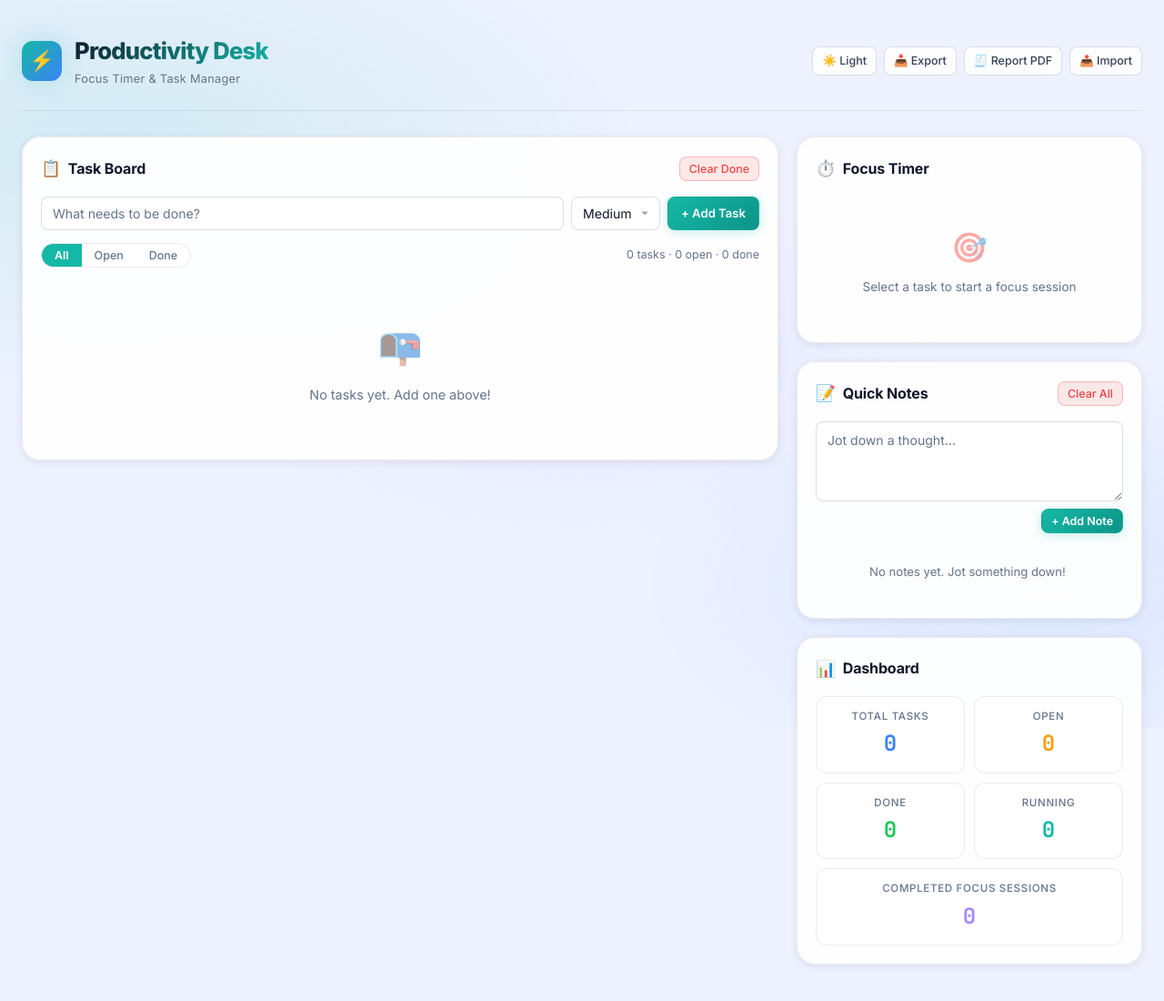
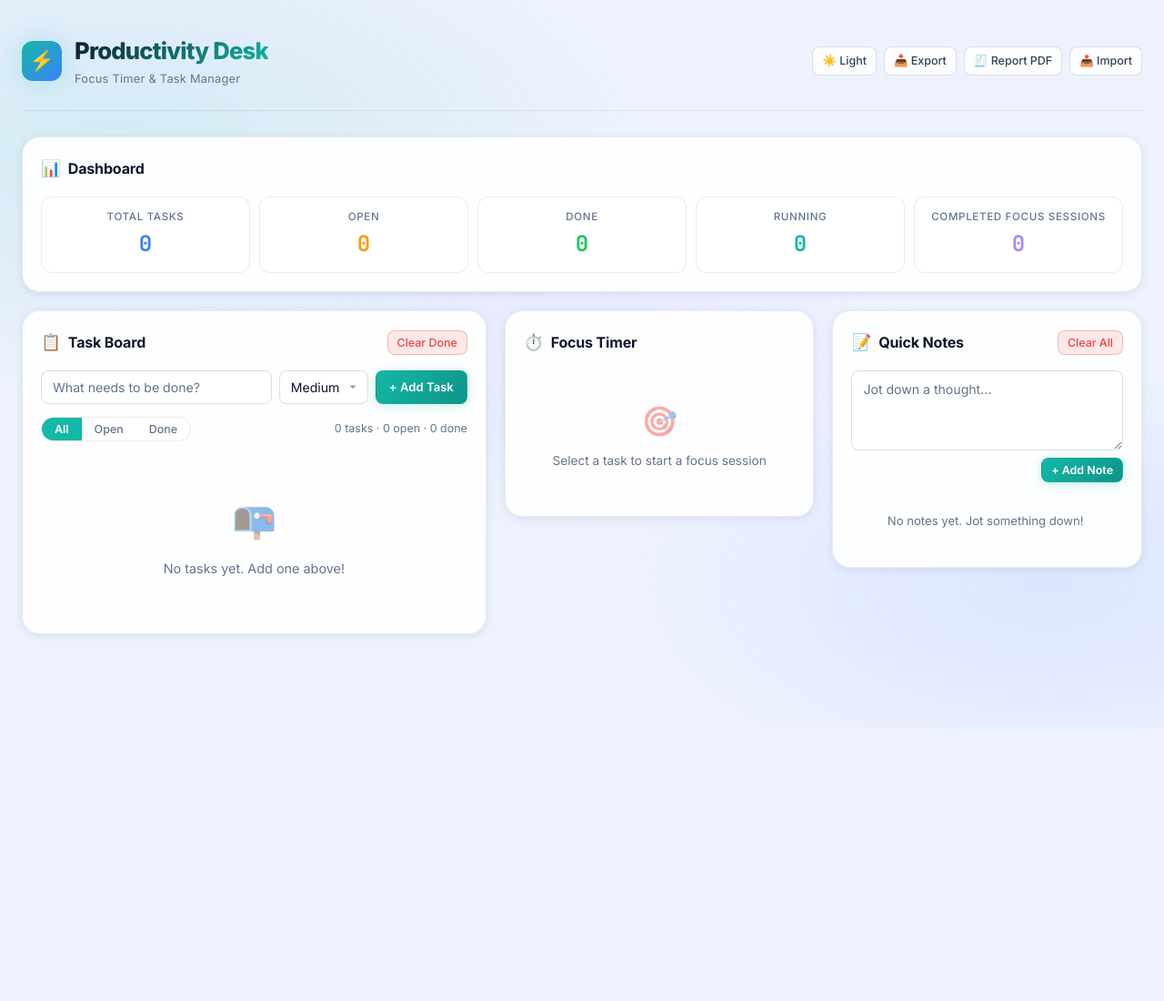
Before and after one commit to mofasuhu/productivity_desk, a plain HTML site: page index.html in a window 1280 px wide. Shown: the whole page at 91% size. After the commit the page ends 800 px from the top, so only its background shows below. Drawn offline with Linux system fonts and the light colour scheme.

Commit message:
Adjust dashboard/task layout and task list scroll threshold (#6)
Adjust dashboard/task layout and task list scroll threshold (#6)

```diff
--- a/index.html
+++ b/index.html
@@ -357,19 +357,18 @@
        ═══════════════════════════════════════════ */
     .main-grid {
       display: grid;
-      grid-template-columns: 1fr 380px;
+      grid-template-columns: minmax(0, 1.5fr) minmax(0, 1fr) minmax(0, 1fr);
       gap: 20px;
       align-items: start;
     }
 
+    #taskBoardCard { grid-column: 1 / 2; }
+    #timerCard { grid-column: 2 / 3; }
+    #notesCard { grid-column: 3 / 4; }
+
     @media (max-width: 1100px) {
       .main-grid { grid-template-columns: 1fr; }
-    }
-
-    .side-column {
-      display: flex;
-      flex-direction: column;
-      gap: 20px;
+      #taskBoardCard, #timerCard, #notesCard { grid-column: auto; }
     }
 
     /* ═══════════════════════════════════════════
@@ -912,7 +911,7 @@
        ═══════════════════════════════════════════ */
     .stats-grid {
       display: grid;
-      grid-template-columns: repeat(2, 1fr);
+      grid-template-columns: repeat(5, minmax(0, 1fr));
       gap: 10px;
     }
 
@@ -927,7 +926,8 @@
 
     .stat-card:hover { border-color: var(--border-default); }
 
-    .stat-card.wide { grid-column: 1 / -1; }
+    .stat-card.wide { grid-column: auto; }
+    #statsCard { margin-bottom: 20px; }
 
     .stat-label {
       font-size: 0.72rem;
@@ -1099,7 +1099,7 @@
       .timer-circle-wrapper { width: 160px; height: 160px; }
       .timer-time { font-size: 1.8rem; }
       .task-item { padding: 10px 12px; gap: 10px; }
-      .stats-grid { grid-template-columns: 1fr 1fr; }
+      .stats-grid { grid-template-columns: repeat(2, minmax(0, 1fr)); }
       .task-add-row .input { min-width: 140px; }
       .task-actions { opacity: 1; }
     }
@@ -1141,10 +1141,37 @@
       </div>
     </header>
 
+    <!-- ═══ DASHBOARD (FULL WIDTH TOP) ═══ -->
+    <div class="card" id="statsCard">
+      <div class="card-header">
+        <h2 class="card-title"><span class="icon">📊</span> Dashboard</h2>
+      </div>
+      <div class="stats-grid">
+        <div class="stat-card">
+          <div class="stat-label">Total Tasks</div>
+          <div class="stat-value blue" id="statTotal">0</div>
+        </div>
+        <div class="stat-card">
+          <div class="stat-label">Open</div>
+          <div class="stat-value amber" id="statOpen">0</div>
+        </div>
+        <div class="stat-card">
+          <div class="stat-label">Done</div>
+          <div class="stat-value green" id="statDone">0</div>
+        </div>
+        <div class="stat-card">
+          <div class="stat-label">Running</div>
+          <div class="stat-value teal" id="statRunning">0</div>
+        </div>
+        <div class="stat-card wide">
+          <div class="stat-label">Completed Focus Sessions</div>
+          <div class="stat-value purple" id="statSessions">0</div>
+        </div>
+      </div>
+    </div>
+
     <!-- ═══ MAIN GRID ═══ -->
     <div class="main-grid">
-      <!-- LEFT: TASK BOARD -->
-      <div>
       <div class="card" id="taskBoardCard">
         <div class="card-header">
           <h2 class="card-title"><span class="icon">📋</span> Task Board</h2>
@@ -1173,11 +1200,7 @@
 
         <div class="task-list" id="taskList"></div>
       </div>
-      </div>
-
-      <!-- RIGHT: SIDE PANELS -->
-      <div class="side-column">
-        <!-- TIMER PANEL -->
+
       <div class="card" id="timerCard">
         <div class="card-header">
           <h2 class="card-title"><span class="icon">⏱️</span> Focus Timer</h2>
@@ -1185,7 +1208,6 @@
         <div id="timerContent"></div>
       </div>
 
-        <!-- NOTES PANEL -->
       <div class="card" id="notesCard">
         <div class="card-header">
           <h2 class="card-title"><span class="icon">📝</span> Quick Notes</h2>
@@ -1198,36 +1220,6 @@
           </div>
         </div>
         <div class="notes-scroll" id="notesList"></div>
-        </div>
-
-        <!-- STATS PANEL -->
-        <div class="card" id="statsCard">
-          <div class="card-header">
-            <h2 class="card-title"><span class="icon">📊</span> Dashboard</h2>
-          </div>
-          <div class="stats-grid">
-            <div class="stat-card">
-              <div class="stat-label">Total Tasks</div>
-              <div class="stat-value blue" id="statTotal">0</div>
-            </div>
-            <div class="stat-card">
-              <div class="stat-label">Open</div>
-              <div class="stat-value amber" id="statOpen">0</div>
-            </div>
-            <div class="stat-card">
-              <div class="stat-label">Done</div>
-              <div class="stat-value green" id="statDone">0</div>
-            </div>
-            <div class="stat-card">
-              <div class="stat-label">Running</div>
-              <div class="stat-value teal" id="statRunning">0</div>
-            </div>
-            <div class="stat-card wide">
-              <div class="stat-label">Completed Focus Sessions</div>
-              <div class="stat-value purple" id="statSessions">0</div>
-            </div>
-          </div>
-        </div>
       </div>
     </div>
   </div>
@@ -2002,14 +1994,14 @@
         `;
       }).join('');
 
-      const shouldScroll = filtered.length > 20;
+      const shouldScroll = filtered.length > 5;
       list.classList.toggle('scrollable', shouldScroll);
       if (!shouldScroll) {
         list.style.maxHeight = '';
         return;
       }
 
-      const visibleTaskItems = Array.from(list.querySelectorAll('.task-item')).slice(0, 20);
+      const visibleTaskItems = Array.from(list.querySelectorAll('.task-item')).slice(0, 5);
       const totalVisibleHeight = visibleTaskItems.reduce((sum, item) => sum + item.offsetHeight, 0);
       const totalGapHeight = Math.max(0, visibleTaskItems.length - 1) * 8;
       list.style.maxHeight = `${Math.ceil(totalVisibleHeight + totalGapHeight)}px`;
```
Lines whose indentation alone changed are shown as unchanged.
